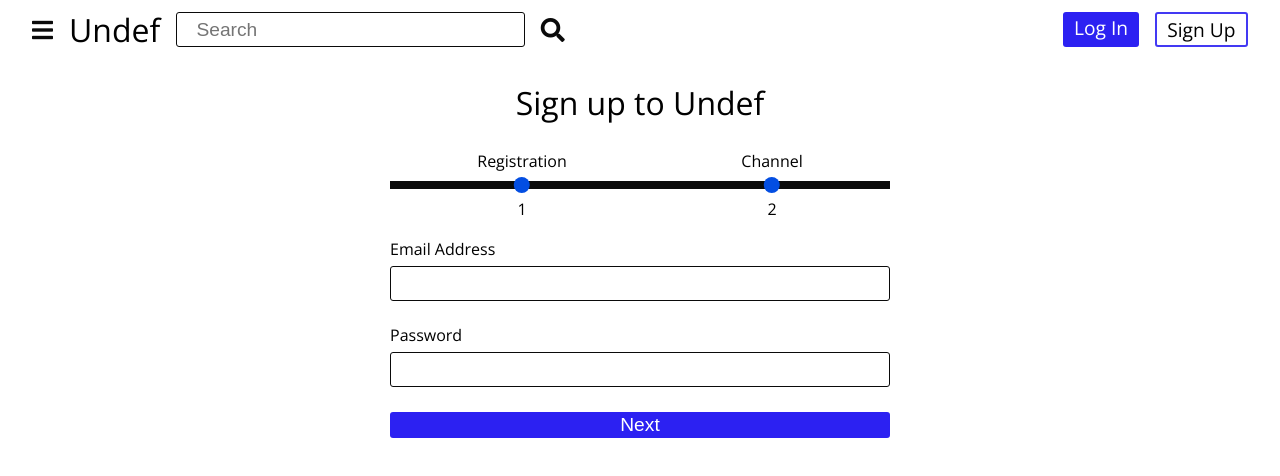
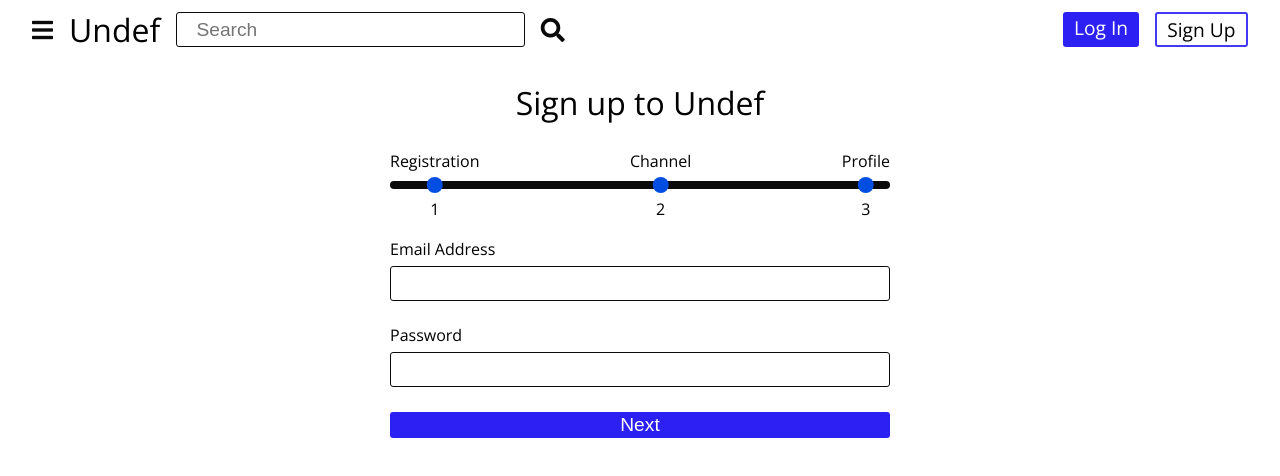
Before and after one commit to IsolatedLun/Undef, a React (Vite) app in the folder frontend/: page /auth/sign-up in a window 1280 px wide. Shown: the top 476 px of the page. Built offline with nearby package versions, Linux system fonts and the light colour scheme.

Commit message:
Updated form related code

```diff
--- a/frontend/src/components/auth/SignUp.tsx
+++ b/frontend/src/components/auth/SignUp.tsx
@@ -12,7 +12,7 @@ interface NewUser {
 }
 
 const SignUp = () => {
-  const [index, setIndex] = useState<number>(1);
+  const [index, setIndex] = useState<number>(0);
 
   const [newUser, setNewUser] = useState<NewUser>({
     email_address: '',
@@ -29,12 +29,15 @@ const SignUp = () => {
   const forms: INF_Form[] = [
     { form: (<><InputPart props={{ id: 'email', inputData: inputs[0], label: 'Email Address' }} />
     <InputPart props={{ id: 'email', inputData: inputs[1], label: 'Password' }} />
-    <Button props={{ content: 'Next', default: true, action: () => setIndex(index + 1) }} /></>), index: 1 },
-    { form: <h1>meow</h1>, index: 2 }
+    <Button props={{ content: 'Next', default: true, action: () => setIndex(index + 1) }} /></>), index: 0 },
+    { form: <h1>meow</h1>, index: 1 }
   ]
 
   const completions: INF_FomrCompletion[] =
-    [{ text: 'Registration', idx: 1 }, { text: 'Channel', idx: 2 }]
+    [ { text: 'Registration', idx: 1 },
+      { text: 'Channel', idx: 2 },
+      { text: 'Profile', idx: 3 },
+    ]
 
   return (
     <form className="auth-form-container form__container">
--- a/frontend/src/components/combines/MultiForm.tsx
+++ b/frontend/src/components/combines/MultiForm.tsx
@@ -9,7 +9,7 @@ const MultiForm =
     <>
     { forms.filter(form => form.index === index)[0].form }
 
-    { index > 1 &&
+    { index > 0 &&
       <Button props={{ action: () => setter(index - 1), default: true, content: 'Back' }} />
     }
     </>
--- a/frontend/src/components/layouts/PrimaryNav.tsx
+++ b/frontend/src/components/layouts/PrimaryNav.tsx
@@ -10,14 +10,16 @@ const PrimaryNav = () => {
 
   return(
       <nav className='primary-nav flex flex--center--between' role='primary nav'>
+          <a href="#main-content" className="nav__skip">Skip navigation</a>
+
           <div className='flex flex--center--gap--1'>
             <Button props={{ content: BARS_ICO, action: toggleElement, default: true }} />
-            <h1 className="nav__title">Undef</h1>
+            <Link to='/'><h1 className="nav__title">Undef</h1></Link>
           </div>
 
           <div className='nav__search-part flex flex--center--gap--1 flex--g--1 m--inl--1'>
             <div className="search-inpt__container">
-              <Input props={{ setter: () => null, data: '', type: 'text',
+              <Input props={{ setter: () => null, obj: null , data: '', type: 'text', setType: 'oneWord',
               placeholder: 'Search', id: 'nav-search', name: 'search', realType: 'string' }} />
 
               <ul className="search__results">
@@ -29,6 +31,7 @@ const PrimaryNav = () => {
               tooltip: 'Search' }} />
           </div>
 
+          <div className="nav__static">
             {
               isLogged
               ?
@@ -41,6 +44,7 @@ const PrimaryNav = () => {
                 <Link className='button--primary btn--hollow' to='/auth/sign-up'>Sign Up</Link>
               </div>
             }
+          </div>
       </nav>
   )
 };
--- a/frontend/src/components/modules/FormCompletion.tsx
+++ b/frontend/src/components/modules/FormCompletion.tsx
@@ -5,11 +5,11 @@ export interface INF_FomrCompletion {
     idx: number;
 }
 
-const FormCompletion =
-    ({ completions, currIdx } : { completions: INF_FomrCompletion[], currIdx: number }) => {
+const FormCompletion = ({ completions, currIdx } : { completions: INF_FomrCompletion[], currIdx: number }) => {
+    const customVars = {'--complete': currIdx, '--completed': completions.length} as React.CSSProperties;
 
-  return (
-    <div className="form__completions tooltip btn--tooltip"
+    return (
+    <div className="form__completions tooltip btn--tooltip" style={customVars}
         data-tooltip={`Completed ${currIdx}/${completions.length}`}>
         {
             completions.map(completion => (
@@ -20,7 +20,7 @@ const FormCompletion =
             ))
         }
     </div>
-  )
+    )
 }
 
 export default FormCompletion
--- a/frontend/src/css/forms.css
+++ b/frontend/src/css/forms.css
@@ -37,11 +37,23 @@
     position: relative;
     align-items: center;
     text-align: center;
-    justify-content: space-around;
+    justify-content: space-between;
     margin-block: 2.5em;
     width: 100%;
     height: 8px;
     background-color: var(--txt-muted);
+    border-radius: 7px;
+}
+
+.form__completions::before {
+    --pct: calc(var(--complete) / var(--completed));
+    content: '';
+    position: absolute;
+    inset: 0;
+    background-color: var(--inpt-main);
+    transform: scaleX(var(--pct));
+    transform-origin: left;
+    transition: transform 150ms ease-in-out;
 }
 
 .form__completions .form__completion {
--- a/frontend/src/css/globals.css
+++ b/frontend/src/css/globals.css
@@ -4,6 +4,7 @@
     margin: 0;
     padding: 0;
     box-sizing: border-box;
+    border-radius: inherit;
 }
 
 body {
```
Also changed, not shown: frontend/src/css/navbars.css (+21 -0 lines), frontend/index.css. Lines whose indentation alone changed are shown as unchanged.
